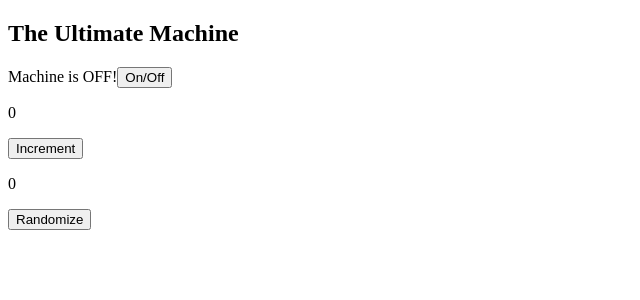
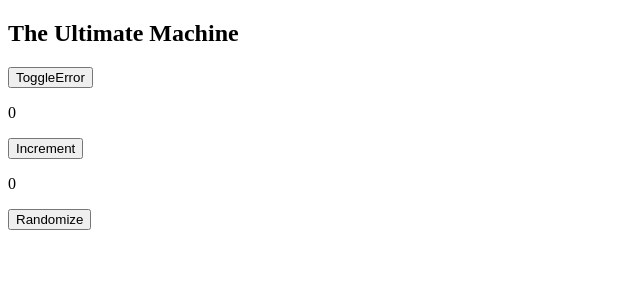
Before and after one commit to 2rohityadav/UltimateCourse-reactjs-basics, a React (Create React App) app: page / in a window 1280 px wide. Shown: the top 300 px of the page, without its empty margins (0-640 px from the left). Built offline with nearby package versions, Linux system fonts and the light colour scheme.

Commit message:
conditional rendering with the boolan AND operator and using better patterns

```diff
--- a/src/UltimateMachine.js
+++ b/src/UltimateMachine.js
@@ -1,23 +1,20 @@
 import React from "react";
 import "./machine.scss";
 
-const OnMessage = () => <span>Machine is ON!</span>;
-const OffMessage = () => <span>Machine is OFF!</span>;
-
-const OnOff = ({ isOn }) => (isOn ? <OnMessage /> : <OffMessage />);
+const ErrorMessage = ({ showError }) => showError ? <span>Oh No I am broken!</span> : null;
 
 const UltimateMachine = () => {
-    const [isOn, setIsOn] = React.useState(false),
+    const [showError, setShowError] = React.useState(false),
         onClickHandler = () => {
-            setIsOn(i => !i);
+            setShowError(i => !i);
         };
 
     return (
         <section>
             <h1>The Ultimate Machine</h1>
-            {isOn ? <OnMessage /> : <OffMessage />}
-            <button type="button" onClick={onClickHandler} aria-pressed={isOn}>
-                On/Off
+            <ErrorMessage showError={showError} />
+            <button type="button" onClick={onClickHandler} aria-pressed={showError}>
+                ToggleError
             </button>
         </section>
     );
```
